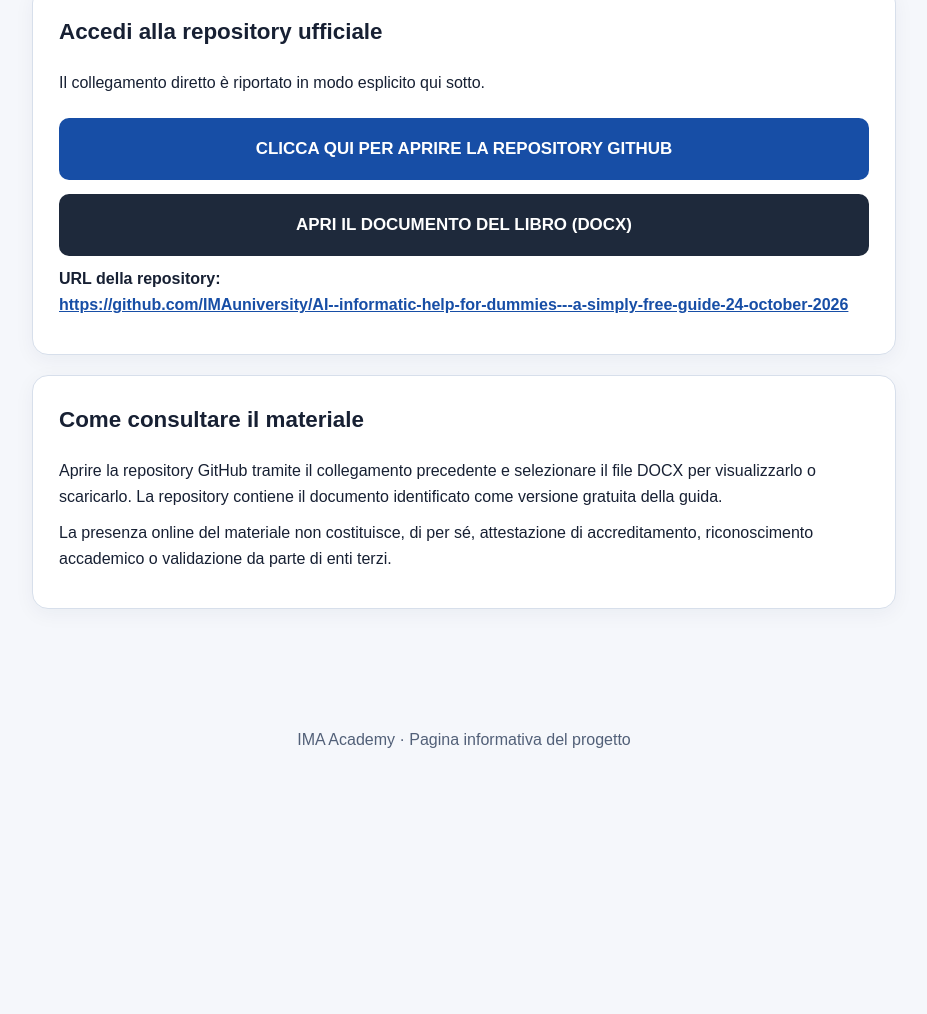
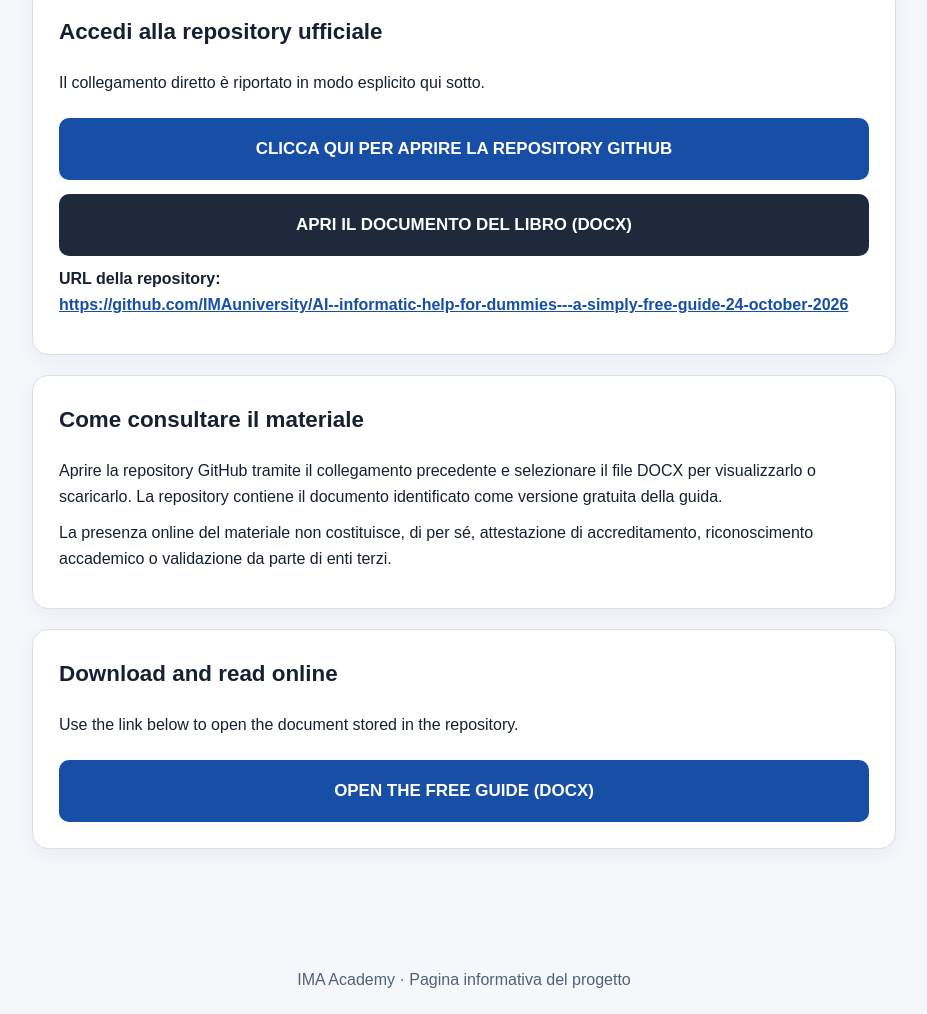
Before and after one commit to IMAuniversity/AI--informatic-help-for-dummies---a-simply-free-guide-24-october-2026, a plain HTML site: page index.html in a window 1280 px wide. Shown: the part 710-1724 px from the top of the page, without its empty margins (176-1103 px from the left). Before the commit the page ends 1484 px from the top, so only its background shows below. Drawn offline with Linux system fonts and the light colour scheme.

Commit message:
Improve guide landing page with direct document access

```diff
--- a/index.html
+++ b/index.html
@@ -48,6 +48,14 @@ footer{text-align:center;color:var(--muted);padding:20px}
 <p>Aprire la repository GitHub tramite il collegamento precedente e selezionare il file DOCX per visualizzarlo o scaricarlo. La repository contiene il documento identificato come versione gratuita della guida.</p>
 <p>La presenza online del materiale non costituisce, di per sé, attestazione di accreditamento, riconoscimento accademico o validazione da parte di enti terzi.</p>
 </section>
+
+<section>
+<h2>Download and read online</h2>
+<p>Use the link below to open the document stored in the repository.</p>
+<div class="actions">
+<a class="button" href="https://github.com/IMAuniversity/AI--informatic-help-for-dummies---a-simply-free-guide-24-october-2026/blob/main/AI%20and%20informatic%20HELP-%20free%20version%20for%20Dummies.docx" target="_blank" rel="noopener noreferrer">OPEN THE FREE GUIDE (DOCX)</a>
+</div>
+</section>
 </main>
 <footer>IMA Academy · Pagina informativa del progetto</footer>
 </body>
```
